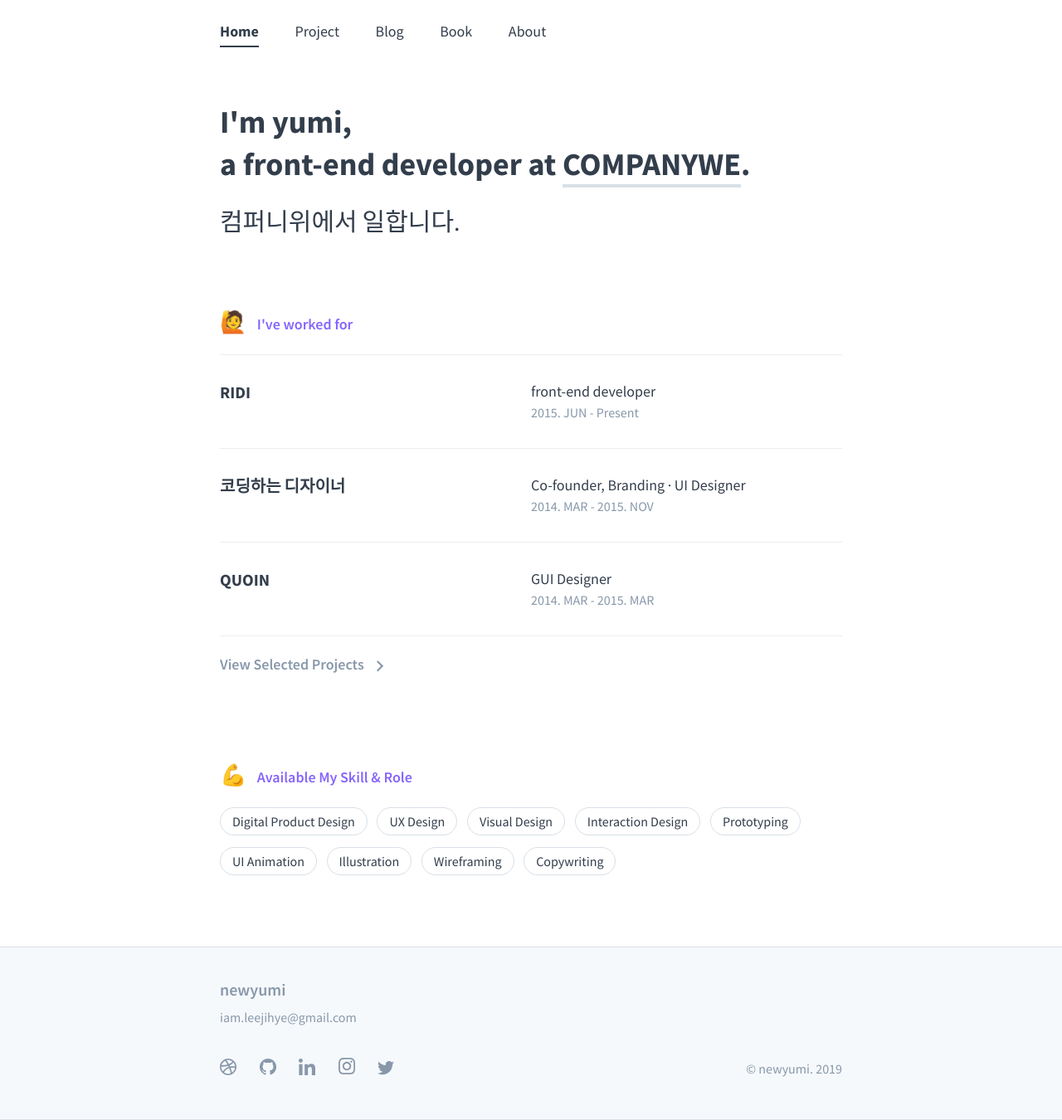
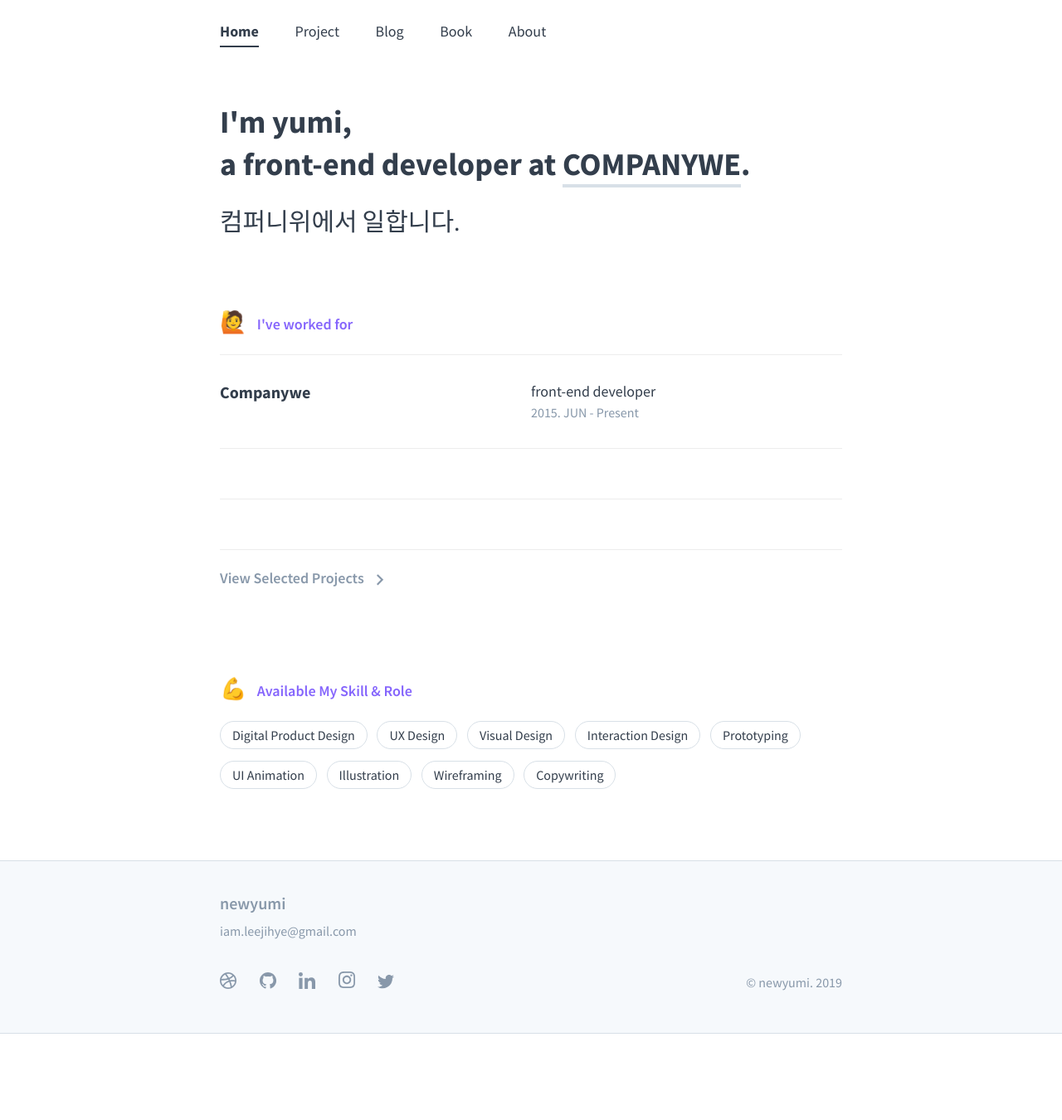
Before and after one commit to newyumi/newyumi.github.io, a Jekyll site: the page built from index.md, in a window 1280 px wide. Shown: the whole page at 83% size. Built offline with Jekyll 4.4.1, drawn with Linux system fonts in a browser that asks for light colours; after the commit the page ends 1246 px from its top, so only the background shows below that.

Commit message:
FIXED datas

```diff
--- a/_data/experience.yml
+++ b/_data/experience.yml
@@ -1,14 +1,4 @@
 third-place:
-- name: RIDI
+- name: Companywe
   role: front-end developer
   date: 2015. JUN - Present
-
-second-place:
-- name: 코딩하는 디자이너
-  role: Co-founder, Branding · UI Designer
-  date: 2014. MAR - 2015. NOV
-
-first-place:
-- name: QUOIN
-  role: GUI Designer
-  date: 2014. MAR - 2015. MAR
--- a/_data/multi-language.yml
+++ b/_data/multi-language.yml
@@ -1,7 +1,7 @@
 t:
   kr:
     a-designer-to-code:
-      name: "코딩하는 디자이너"
+      name: "프론트엔드 개발자"
   en:
     a-designer-to-code:
-      name: "A Designer to Code"
+      name: "A front-end developer"
```
